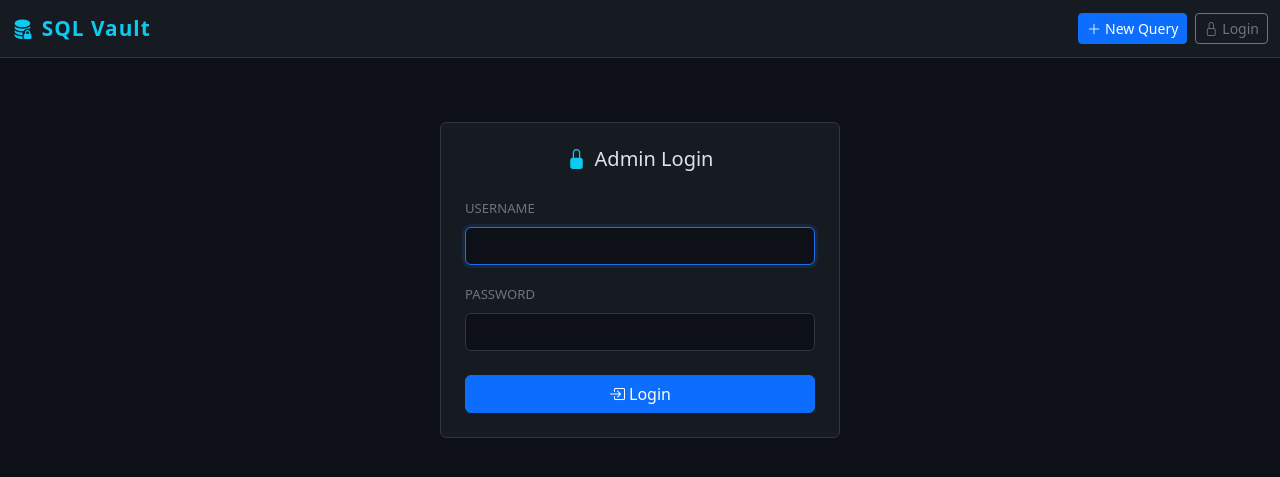
After one commit to Poiosn/sql-vault, a Flask app: page /login in a window 1280 px wide. The commit adds this page. Shown: the top 477 px of the page. Run offline with Flask 3, Linux system fonts and the light colour scheme; some libraries are stand-ins or nearby versions.

Commit message:
Add login auth – edit/delete restricted to admin, add is public
Co-Authored-By: Claude Sonnet 4.6 <noreply@anthropic.com>

```diff
--- a/app.py
+++ b/app.py
@@ -1,8 +1,22 @@
 import os
-from flask import Flask, render_template, request, redirect, url_for, flash, jsonify
+from flask import Flask, render_template, request, redirect, url_for, flash, jsonify, session
 from flask_sqlalchemy import SQLAlchemy
 from datetime import datetime
 from rapidfuzz import fuzz
+from functools import wraps
+
+ADMIN_USERNAME = "ssswapnil250"
+ADMIN_PASSWORD = "Sharvari123@"
+
+
+def login_required(f):
+    @wraps(f)
+    def decorated(*args, **kwargs):
+        if not session.get("logged_in"):
+            flash("Please log in to perform that action.", "warning")
+            return redirect(url_for("login", next=request.url))
+        return f(*args, **kwargs)
+    return decorated
 
 app = Flask(__name__)
 app.secret_key = os.environ.get("SECRET_KEY", "dev-secret-key-change-in-prod")
@@ -207,6 +221,7 @@ def view(id):
 
 
 @app.route("/edit/<int:id>", methods=["GET", "POST"])
+@login_required
 def edit(id):
     q = Query.query.get_or_404(id)
 
@@ -237,6 +252,7 @@ def edit(id):
 
 
 @app.route("/delete/<int:id>", methods=["POST"])
+@login_required
 def delete(id):
     q = Query.query.get_or_404(id)
     db.session.delete(q)
@@ -404,6 +420,25 @@ def import_queries():
     return render_template("import.html")
 
 
+@app.route("/login", methods=["GET", "POST"])
+def login():
+    if request.method == "POST":
+        username = request.form.get("username", "").strip()
+        password = request.form.get("password", "")
+        if username == ADMIN_USERNAME and password == ADMIN_PASSWORD:
+            session["logged_in"] = True
+            next_url = request.args.get("next") or url_for("index")
+            return redirect(next_url)
+        flash("Invalid username or password.", "danger")
+    return render_template("login.html")
+
+
+@app.route("/logout")
+def logout():
+    session.clear()
+    return redirect(url_for("index"))
+
+
 if __name__ == "__main__":
     port = int(os.environ.get("PORT", 5001))
     app.run(host="0.0.0.0", port=port, debug=False)
--- a/templates/base.html
+++ b/templates/base.html
@@ -66,13 +66,24 @@
     <a class="navbar-brand text-info" href="{{ url_for('index') }}">
       <i class="bi bi-database-fill-lock me-2"></i>SQL Vault
     </a>
-    <div class="d-flex gap-2">
+    <div class="d-flex gap-2 align-items-center">
+      {% if session.get('logged_in') %}
       <a href="{{ url_for('import_queries') }}" class="btn btn-sm btn-outline-secondary">
         <i class="bi bi-upload me-1"></i>Import
       </a>
+      {% endif %}
       <a href="{{ url_for('add') }}" class="btn btn-sm btn-primary">
         <i class="bi bi-plus-lg me-1"></i>New Query
       </a>
+      {% if session.get('logged_in') %}
+      <a href="{{ url_for('logout') }}" class="btn btn-sm btn-outline-danger">
+        <i class="bi bi-box-arrow-right me-1"></i>Logout
+      </a>
+      {% else %}
+      <a href="{{ url_for('login') }}" class="btn btn-sm btn-outline-secondary">
+        <i class="bi bi-lock me-1"></i>Login
+      </a>
+      {% endif %}
     </div>
   </div>
 </nav>
--- a/templates/index.html
+++ b/templates/index.html
@@ -103,9 +103,11 @@
             <a href="{{ url_for('view', id=q.id) }}" class="btn btn-sm btn-outline-info">
               <i class="bi bi-eye me-1"></i>View
             </a>
+            {% if session.get('logged_in') %}
             <a href="{{ url_for('edit', id=q.id) }}" class="btn btn-sm btn-outline-secondary">
               <i class="bi bi-pencil me-1"></i>Edit
             </a>
+            {% endif %}
             <button class="btn btn-sm btn-outline-secondary btn-copy ms-auto"
                     onclick="copyToClipboard({{ q.sql | tojson }}, this)">
               <i class="bi bi-clipboard me-1"></i>Copy SQL
--- /dev/null
+++ b/templates/login.html
@@ -0,0 +1,29 @@
+{% extends "base.html" %}
+{% block title %}Login – SQL Vault{% endblock %}
+
+{% block content %}
+<div class="row justify-content-center">
+  <div class="col-12 col-sm-8 col-md-5 col-lg-4">
+    <div class="card mt-5">
+      <div class="card-body p-4">
+        <h5 class="mb-4 text-center">
+          <i class="bi bi-lock-fill me-2 text-info"></i>Admin Login
+        </h5>
+        <form method="post">
+          <div class="mb-3">
+            <label class="form-label text-secondary" style="font-size:0.82rem;">USERNAME</label>
+            <input type="text" name="username" class="form-control" autofocus autocomplete="username" required/>
+          </div>
+          <div class="mb-4">
+            <label class="form-label text-secondary" style="font-size:0.82rem;">PASSWORD</label>
+            <input type="password" name="password" class="form-control" autocomplete="current-password" required/>
+          </div>
+          <button type="submit" class="btn btn-primary w-100">
+            <i class="bi bi-box-arrow-in-right me-1"></i>Login
+          </button>
+        </form>
+      </div>
+    </div>
+  </div>
+</div>
+{% endblock %}
--- a/templates/view.html
+++ b/templates/view.html
@@ -9,6 +9,7 @@
       <a href="{{ url_for('index') }}" class="btn btn-sm btn-outline-secondary">
         <i class="bi bi-arrow-left me-1"></i>Back
       </a>
+      {% if session.get('logged_in') %}
       <a href="{{ url_for('edit', id=q.id) }}" class="btn btn-sm btn-outline-secondary">
         <i class="bi bi-pencil me-1"></i>Edit
       </a>
@@ -18,6 +19,7 @@
           <i class="bi bi-trash me-1"></i>Delete
         </button>
       </form>
+      {% endif %}
     </div>
 
     <div class="card mb-3">
```
